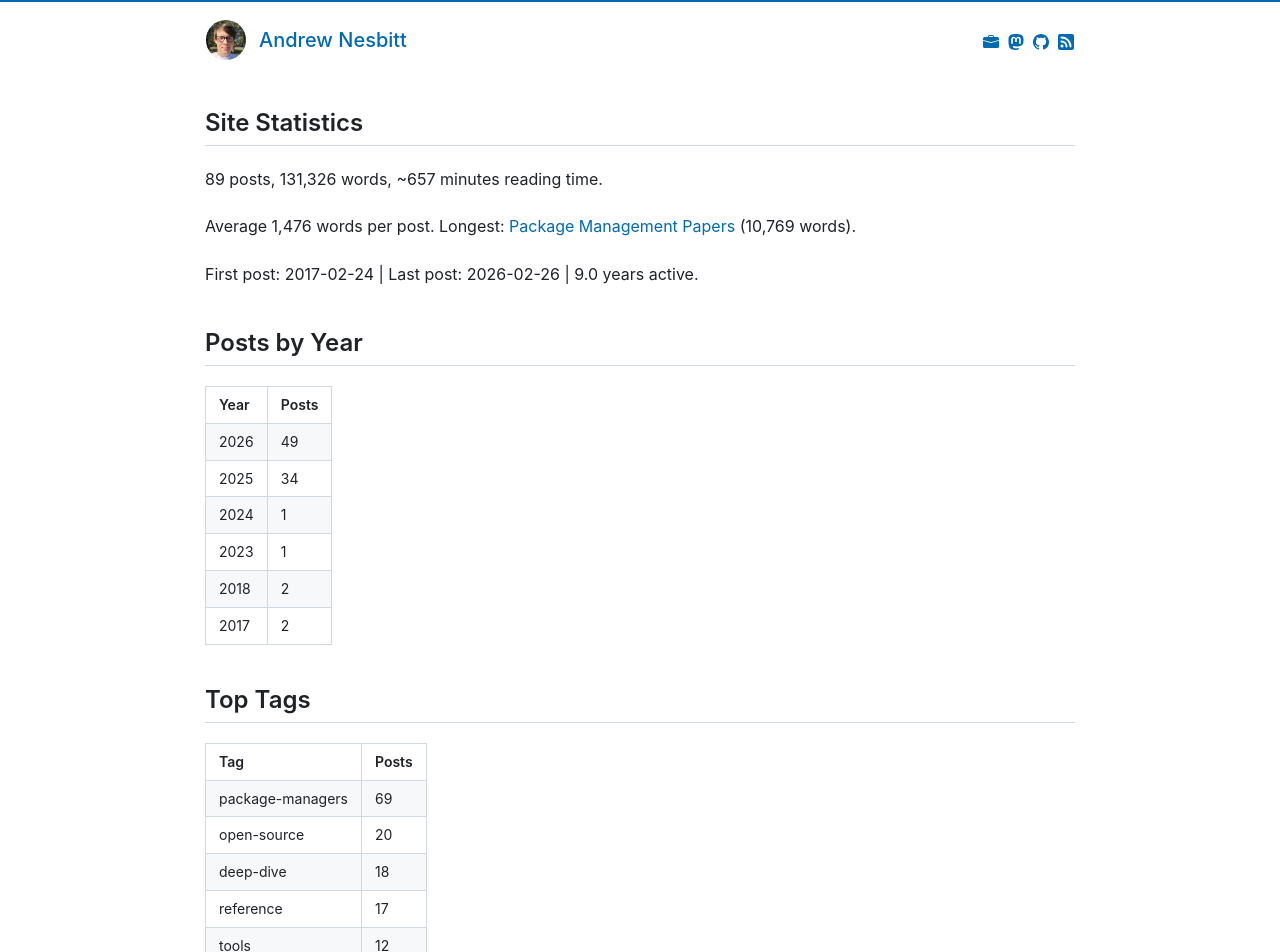
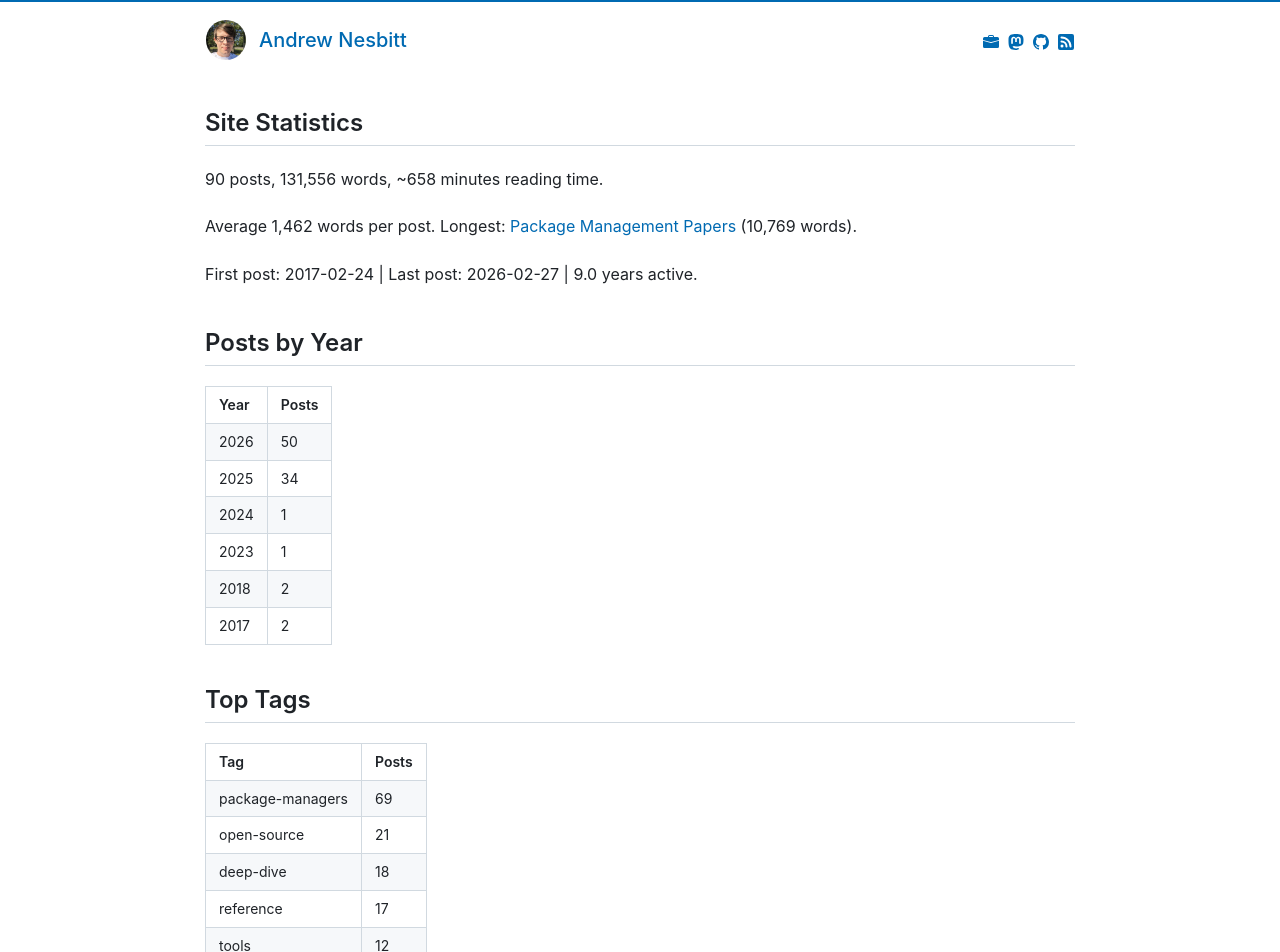
Before and after one commit to andrew/nesbitt.io, a Jekyll site: the page built from stats.html, in a window 1280 px wide. Shown: the top 952 px of the page. Built offline with Jekyll 4.4.1, drawn with Linux system fonts in a browser that asks for light colours; some of the changed text lies outside the part shown.

```diff
--- a/_data/stats.json
+++ b/_data/stats.json
@@ -1,9 +1,9 @@
 {
-  "generated_at": "2026-02-26T18:25:50Z",
-  "total_posts": 89,
-  "total_words": 131326,
-  "reading_minutes": 657,
-  "average_words": 1476,
+  "generated_at": "2026-02-27T10:17:58Z",
+  "total_posts": 90,
+  "total_words": 131556,
+  "reading_minutes": 658,
+  "average_words": 1462,
   "longest_post": {
     "title": "Package Management Papers",
     "url": "/2025/11/13/package-management-papers.html",
@@ -20,16 +20,16 @@
     "date": "2017-02-24"
   },
   "last_post": {
-    "title": "Git in Postgres",
-    "url": "/2026/02/26/git-in-postgres.html",
-    "date": "2026-02-26"
+    "title": "xkcd 2347",
+    "url": "/2026/02/27/xkcd-2347.html",
+    "date": "2026-02-27"
   },
   "years_active": 9.0,
   "posts_per_month": 0.8,
   "posts_by_year": [
     {
       "year": 2026,
-      "count": 49
+      "count": 50
     },
     {
       "year": 2025,
@@ -55,7 +55,7 @@
   "posts_by_month": [
     {
       "month": "2026-02",
-      "count": 24
+      "count": 25
     },
     {
       "month": "2026-01",
@@ -96,7 +96,7 @@
     "tuesday": 11,
     "wednesday": 12,
     "thursday": 15,
-    "friday": 14,
+    "friday": 15,
     "saturday": 11
   },
   "tags": [
@@ -106,7 +106,7 @@
     },
     {
       "name": "open-source",
-      "count": 20
+      "count": 21
     },
     {
       "name": "deep-dive",
@@ -130,7 +130,7 @@
     },
     {
       "name": "dependencies",
-      "count": 10
+      "count": 11
     },
     {
       "name": "satire",
```
Also changed, not shown: _posts/2026-02-27-xkcd-2347.md (+1 -0 lines).
